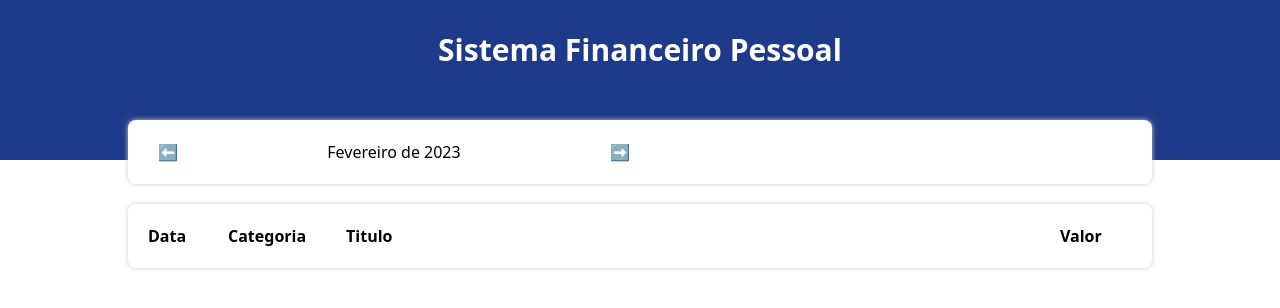
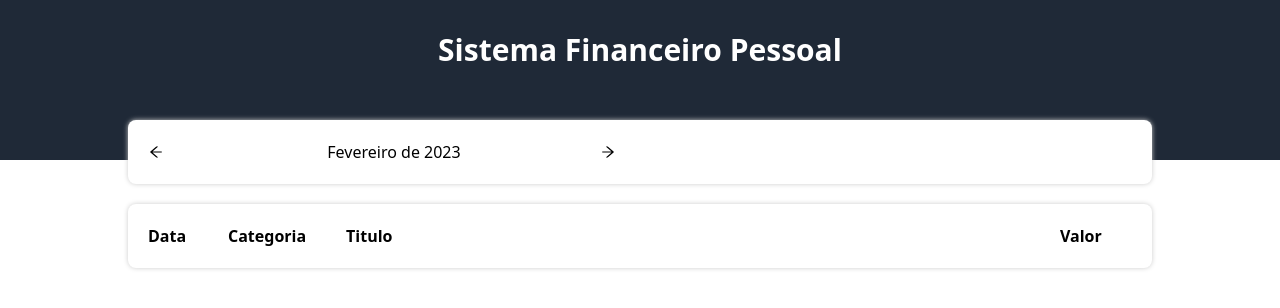
Before and after one commit to FelipeSousaRocha/Sistema-de-Fina-as-Pessoais, a React (Vite) app in the folder SFP/: page / in a window 1280 px wide. Shown: the top 308 px of the page. Built offline with nearby package versions, Linux system fonts and the light colour scheme.

Commit message:
Instalação da biblioteca React Icons

```diff
--- a/SFP/package.json
+++ b/SFP/package.json
@@ -11,6 +11,7 @@
   "dependencies": {
     "react": "^18.2.0",
     "react-dom": "^18.2.0",
+    "react-icons": "^4.8.0",
     "styled-components": "^5.3.8"
   },
   "devDependencies": {
--- a/SFP/src/App.tsx
+++ b/SFP/src/App.tsx
@@ -23,7 +23,7 @@ function App() {
 
   return (
     <div>
-      <header className="bg-blue-900 h-40 text-center">
+      <header className="bg-gray-800 h-40 text-center">
         <h1 className="m-0 p-0 text-white pt-8 font-bold text-3xl">
           Sistema Financeiro Pessoal
         </h1>
--- a/SFP/src/components/InfoArea/index.tsx
+++ b/SFP/src/components/InfoArea/index.tsx
@@ -1,7 +1,8 @@
 import { formatCurrentMonth } from "../../helpers/dateFilter";
+import { AiOutlineArrowRight, AiOutlineArrowLeft } from "react-icons/ai";
 
 type Props = {
-    currentMounth: string;
+    currentMonth: string;
     onMonthChange: (newMonth: string) => void;
 }
 
@@ -23,9 +24,11 @@ export function InfoArea ({ currentMonth, onMonthChange }: Props){
     return (
         <div className="items-center bg-white shadow-[0px_0px_5px_#CCC] rounded-lg p-5 mt-[-40px] flex">
             <div className="flex flex-1  items-center">
-                <div onClick={handlePrevMonth} className="w-10 text-center text-base cursor-pointer">⬅️</div>
+                <div onClick={handlePrevMonth}
+                        className="w-10 text-center text-base cursor-pointer"><AiOutlineArrowLeft/></div>
                 <div className="flex-1 text-center">{formatCurrentMonth(currentMonth)}</div>
-                <div onClick={handleNextMonth} className="w-10 text-center text-base cursor-pointer">➡️</div>
+                <div onClick={handleNextMonth}
+                className="w-10 text-center text-base cursor-pointer"><AiOutlineArrowRight/></div>
             </div>
             <div className="flex flex-1">
 
```
Also changed, not shown: 1 other file (tests, documents, lock files or other folders).
